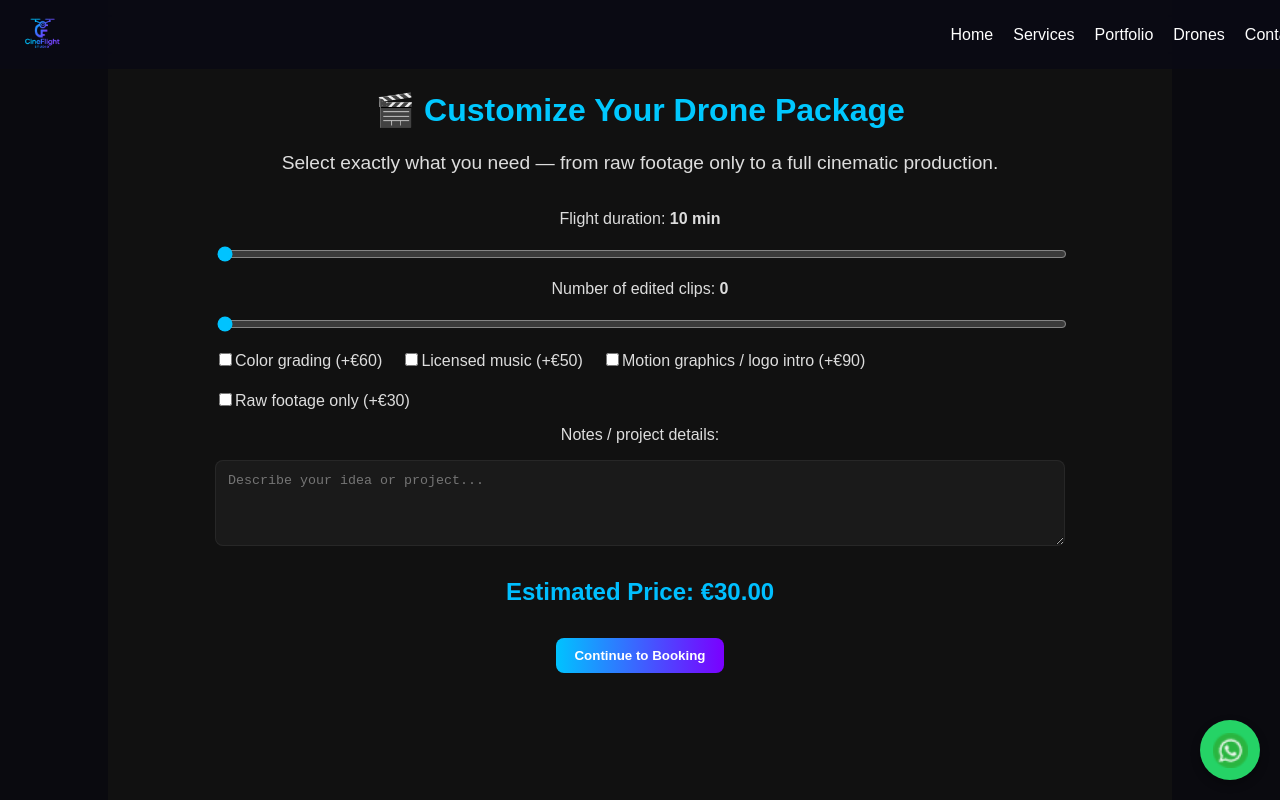
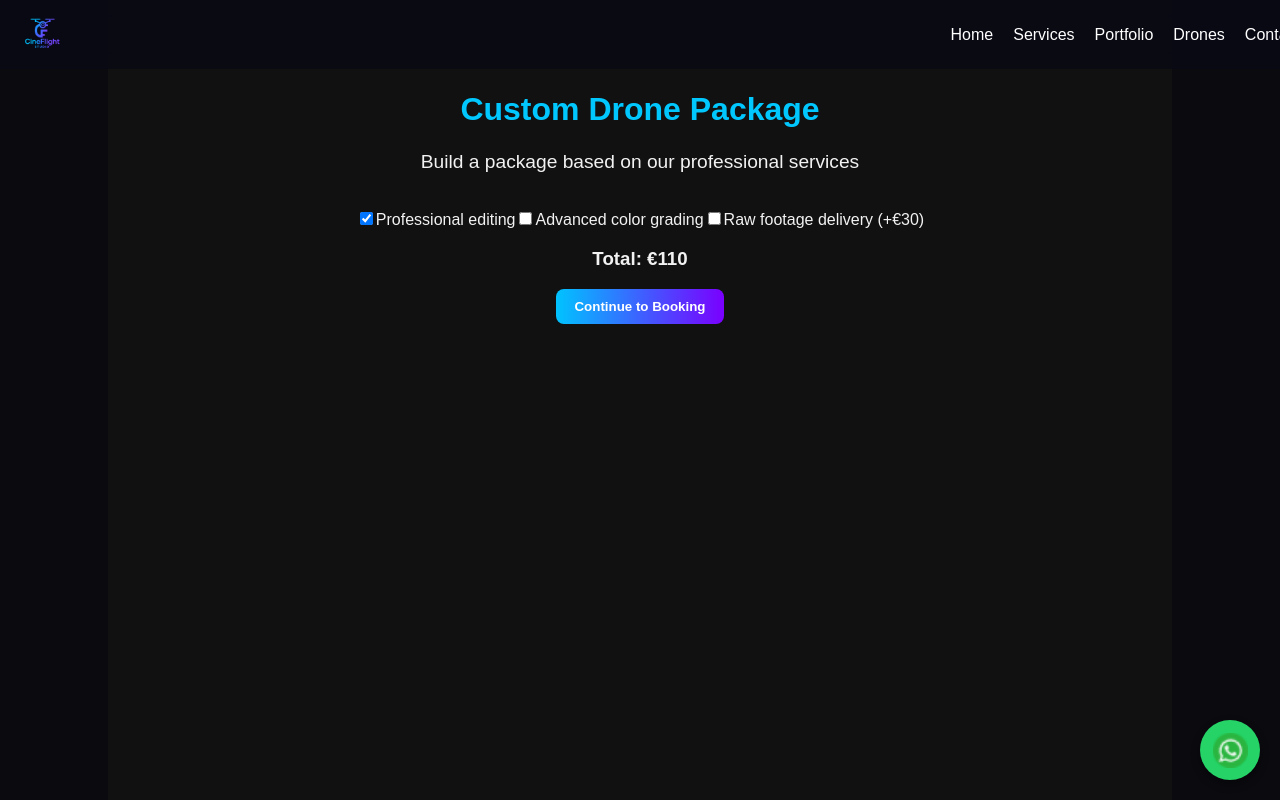
Before and after one commit to CineFlight-studio/cineflightstudio, a React (Vite) app: page /custom in a window 1280 px wide. Shown: the top 800 px of the page. Built offline with nearby package versions, Linux system fonts and the light colour scheme.

Commit message:
Updated pages

```diff
--- a/src/pages/CustomForm.jsx
+++ b/src/pages/CustomForm.jsx
@@ -5,174 +5,55 @@ import "./Pages.css"
 export default function CustomForm() {
   const navigate = useNavigate()
 
-  // --- Base prices for each feature ---
-  const BASE_PRICE = 30.0 // starting price if only raw footage
-  const PRICE_PER_10MIN = 20.0
-  const PRICE_EDIT_CLIP = 25.0
-  const PRICE_COLOR = 60.0
-  const PRICE_MUSIC = 50.0
-  const PRICE_MOTION = 90.0
-  const PRICE_RAW_ONLY = 30.0
+  const BASE = 30
+  const EDITING = 80
+  const COLOR = 60
+  const RAW = 30
 
-  // --- User selections ---
-  const [duration, setDuration] = useState(10)
-  const [editClips, setEditClips] = useState(0)
-  const [color, setColor] = useState(false)
-  const [music, setMusic] = useState(false)
-  const [motion, setMotion] = useState(false)
-  const [raw, setRaw] = useState(false)
-  const [notes, setNotes] = useState("")
-
-  // --- Price calculation ---
-  const calcPrice = () => {
-    let price = BASE_PRICE
-
-    // Flight time pricing (after 10 min)
-    const extraSteps = Math.max(0, (duration - 10) / 10)
-    price += extraSteps * PRICE_PER_10MIN
-
-    if (editClips > 0) price += editClips * PRICE_EDIT_CLIP
-    if (color) price += PRICE_COLOR
-    if (music) price += PRICE_MUSIC
-    if (motion) price += PRICE_MOTION
-    if (raw && editClips === 0 && !color && !music && !motion) {
-      // raw footage only
-      price = PRICE_RAW_ONLY
-    }
-
-    return price.toFixed(2)
-  }
-
-  const total = calcPrice()
-
-  const handleSubmit = (e) => {
-    e.preventDefault()
-    const summary = {
-      duration,
-      editClips,
-      color,
-      music,
-      motion,
-      raw,
-      notes,
-    }
-
-    const query = new URLSearchParams({
-      package: "Custom Project",
-      price: total,
-      summary: encodeURIComponent(JSON.stringify(summary)),
+  const [options, setOptions] = useState({
+    editing: true,
+    color: false,
+    raw: false,
   })
 
-    navigate(`/booking?${query.toString()}`)
+  const price =
+    BASE +
+    (options.editing ? EDITING : 0) +
+    (options.color ? COLOR : 0) +
+    (options.raw ? RAW : 0)
+
+  const goBooking = () => {
+    navigate(`/booking?package=custom&price=${price}`)
   }
 
   return (
     <section className="page-section">
-      <h2 className="page-title">🎬 Customize Your Drone Package</h2>
-      <p className="page-subtitle">
-        Select exactly what you need — from raw footage only to a full cinematic production.
-      </p>
+      <h2>Custom Drone Package</h2>
+      <p>Build a package based on our professional services</p>
 
-      <form className="custom-form" onSubmit={handleSubmit}>
-        {/* Flight duration */}
       <label>
-          Flight duration: <strong>{duration} min</strong>
-        </label>
-        <input
-          type="range"
-          min="10"
-          max="180"
-          step="10"
-          value={duration}
-          onChange={(e) => setDuration(Number(e.target.value))}
-        />
-
-        {/* Edited clips */}
-        <label>
-          Number of edited clips: <strong>{editClips}</strong>
-        </label>
-        <input
-          type="range"
-          min="0"
-          max="10"
-          step="1"
-          value={editClips}
-          onChange={(e) => setEditClips(Number(e.target.value))}
-        />
-
-        {/* Feature options */}
-        <div className="checkbox-row">
-          <label>
-            <input
-              type="checkbox"
-              checked={color}
-              onChange={() => setColor(!color)}
-            />
-            Color grading (+€{PRICE_COLOR})
+        <input type="checkbox" checked={options.editing}
+          onChange={() => setOptions({ ...options, editing: !options.editing })} />
+        Professional editing
       </label>
 
       <label>
-            <input
-              type="checkbox"
-              checked={music}
-              onChange={() => setMusic(!music)}
-            />
-            Licensed music (+€{PRICE_MUSIC})
+        <input type="checkbox" checked={options.color}
+          onChange={() => setOptions({ ...options, color: !options.color })} />
+        Advanced color grading
       </label>
 
       <label>
-            <input
-              type="checkbox"
-              checked={motion}
-              onChange={() => setMotion(!motion)}
-            />
-            Motion graphics / logo intro (+€{PRICE_MOTION})
+        <input type="checkbox" checked={options.raw}
+          onChange={() => setOptions({ ...options, raw: !options.raw })} />
+        Raw footage delivery (+€30)
       </label>
 
-          <label>
-            <input
-              type="checkbox"
-              checked={raw}
-              onChange={() => setRaw(!raw)}
-            />
-            Raw footage only (+€{PRICE_RAW_ONLY})
-          </label>
-        </div>
+      <h3>Total: €{price}</h3>
 
-        {/* Notes */}
-        <label>Notes / project details:</label>
-        <textarea
-          rows="4"
-          value={notes}
-          onChange={(e) => setNotes(e.target.value)}
-          placeholder="Describe your idea or project..."
-        />
-
-        {/* Total */}
-        <div
-          style={{
-            textAlign: "center",
-            marginTop: "1rem",
-            fontSize: "1.5rem",
-            color: "#00BFFF",
-            fontWeight: "bold",
-          }}
-        >
-          Estimated Price: €{total}
-        </div>
-
-        <div
-          style={{
-            display: "flex",
-            justifyContent: "center",
-            marginTop: "1rem",
-          }}
-        >
-          <button type="submit" className="btn primary">
+      <button className="btn primary" onClick={goBooking}>
         Continue to Booking
       </button>
-        </div>
-      </form>
     </section>
   )
 }
--- a/src/pages/Home.jsx
+++ b/src/pages/Home.jsx
@@ -1,20 +1,39 @@
-// src/pages/Home.jsx
-import "./Home.css";
+import { useState } from "react"
+import "./Home.css"
 
-export default function Home() {
+function Home() {
   return (
-    <section className="hero">
-      <div className="hero-overlay" />
+    <>
+      <section className="hero" id="home">
+        <video autoPlay loop muted playsInline className="background-video">
+          <source
+            src="https://isadybjjp1gn22uv.public.blob.vercel-storage.com/drone.mp4"
+            type="video/mp4"
+          />
+        </video>
 
-      <div className="hero-content">
-        <h1>CineFlight Studio</h1>
-        <p>Cinematic drone visuals that elevate your story</p>
+        <div className="overlay">
+          <div className="logo-container">
+            <img src="/logo.png" alt="CineFlight Studio" className="logo-glow" />
+          </div>
 
-        <div className="hero-buttons">
-          <a href="/services" className="btn primary">View Services</a>
-          <a href="/booking" className="btn secondary">Book a Flight</a>
+          <p className="subtitle">Professional Cinematic Drone Services</p>
+
+          {/* TRUST BULLETS */}
+          <div className="trust-bullets">
+            <span>✔ EU A1/A3 Certified Pilot</span>
+            <span>✔ Fully Insured & Legal Flights</span>
+            <span>✔ Fast Delivery – 48–72h Preview</span>
+          </div>
+
+          <div className="button-group">
+            <a href="/services" className="btn primary">View Packages</a>
+            <a href="/custom" className="btn">Build Custom Package</a>
+          </div>
         </div>
-      </div>
-    </section>
-  );
+      </section>
+    </>
+  )
 }
+
+export default Home
--- a/src/pages/Services.jsx
+++ b/src/pages/Services.jsx
@@ -5,72 +5,75 @@ function Services() {
   const packages = [
     {
       name: "Starter Flight",
-      price: "€275",
-      description: [
-        "Up to 30 minutes flight time",
-        "Full HD (1080p) drone footage",
-        "2 curated edited drone clips",
-        "Online delivery within 7 days",
+      price: 275,
+      features: [
+        "Up to 30 min flight time",
+        "Full HD drone footage",
+        "2 edited cinematic clips",
+        "Online delivery",
       ],
-      link: "/booking?package=Starter%20Flight&price=275",
+      slug: "starter",
     },
     {
       name: "Cinematic Premium",
-      price: "€650",
-      description: [
-        "Up to 1 hour flight time",
-        "4K cinematic drone video",
-        "5 edited clips + 5 drone stills",
-        "Licensed music + logo intro/outro",
-        "Online & USB delivery",
+      price: 650,
+      features: [
+        "Up to 1 hour flight",
+        "4K cinematic video",
+        "5 edited clips + drone photos",
+        "Licensed music & branding",
       ],
-      link: "/booking?package=Cinematic%20Premium&price=650",
+      slug: "premium",
     },
     {
       name: "Commercial Production",
-      price: "€1350",
-      description: [
-        "Up to 3 hours flight (multi-location)",
-        "4K HDR drone footage",
-        "10 edited clips + full photo set",
-        "Colour grading, motion graphics & agency use rights",
+      price: 1350,
+      features: [
+        "Up to 3 hours (multi-location)",
+        "4K HDR footage",
+        "Agency & commercial usage",
         "Priority scheduling",
       ],
-      link: "/booking?package=Commercial%20Production&price=1350",
+      slug: "commercial",
     },
   ]
 
   return (
     <section className="page-section services">
-      <h2 className="page-title">Our Drone Packages</h2>
+      <h2 className="page-title">Drone Packages</h2>
+
       <div className="service-cards">
-        {packages.map((pkg, index) => (
-          <div className="service-card" key={index}>
-            <h3>{pkg.name}</h3>
-            <p className="price">{pkg.price}</p>
+        {packages.map((p, i) => (
+          <div className="service-card" key={i}>
+            <h3>{p.name}</h3>
+            <p className="price">€{p.price}</p>
+
             <ul>
-              {pkg.description.map((line, i) => (
-                <li key={i}>{line}</li>
+              {p.features.map((f, idx) => (
+                <li key={idx}>{f}</li>
               ))}
             </ul>
-            <Link to={pkg.link} className="cta">
+
+            <Link
+              to={`/booking?package=${p.slug}`}
+              className="cta"
+            >
               Book Now
             </Link>
           </div>
         ))}
 
-        {/* ✅ Custom Project card */}
+        {/* CUSTOM */}
         <div className="service-card custom">
           <h3>Custom Project</h3>
           <p className="price">From €30</p>
           <ul>
-            <li>Build your own package</li>
-            <li>Adjust duration, editing & extras</li>
-            <li>Instant price estimation</li>
-            <li>Book directly online</li>
+            <li>Choose only what you need</li>
+            <li>Based on real packages</li>
+            <li>Instant price calculation</li>
           </ul>
           <Link to="/custom" className="cta">
-            Custom Project
+            Build Custom Package
           </Link>
         </div>
       </div>
```
Also changed, not shown: src/pages/Booking.jsx (+41 -186 lines). Lines whose indentation alone changed are shown as unchanged.
